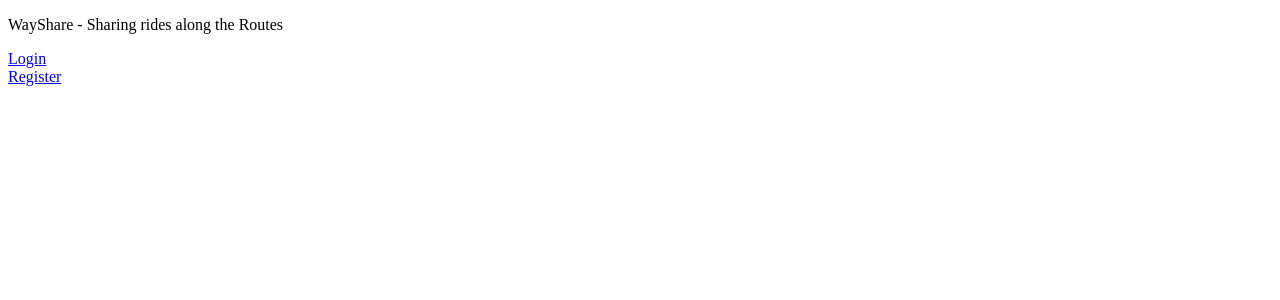
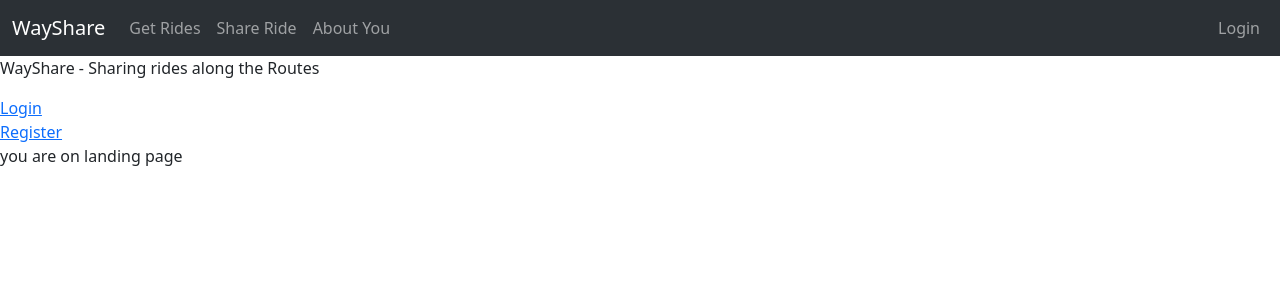
Before and after one commit to Akshaylende/WayShare, a Flask app: page / in a window 1280 px wide. Shown: the top 300 px of the page. Run offline with Flask 3, Linux system fonts and the light colour scheme.

Commit message:
Adding a navbar for landing page

```diff
--- a/app/templates/land.html
+++ b/app/templates/land.html
@@ -1,11 +1,6 @@
-<!DOCTYPE html>
-<html lang="en">
-<head>
-    <meta charset="UTF-8">
-    <meta name="viewport" content="width=device-width, initial-scale=1.0">
-    <title>WayShare</title>
-</head>
-    <p>WayShare - Sharing rides along the Routes</p>
+{% extends 'template.html' %}
+{% block content %}
+<p>WayShare - Sharing rides along the Routes</p>
     <a href="/sign-in" class="my-button">
         Login
     </a>
@@ -13,5 +8,5 @@
     <a href="/sign-up"  class="my-button">
         Register
     </a>
-</body>
-</html>
+    <p>you are on landing page</p>
+{% endblock content %}
```
